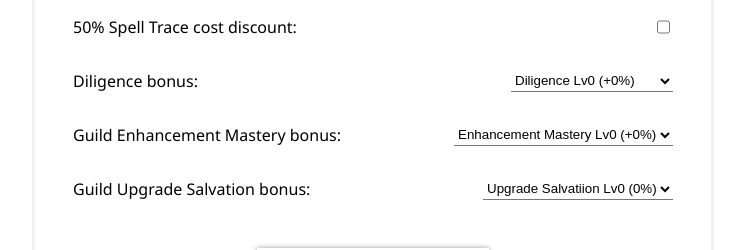
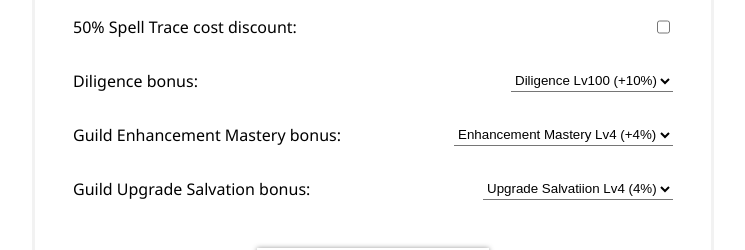
Before and after one commit to lilacse/maplestory-trace-simulator, an Angular app: page / in a window 1280 px wide. Shown: the part 1661-1911 px from the top of the page, without its empty margins (267-1012 px from the left). Built offline with nearby package versions, Linux system fonts and the light colour scheme.

Commit message:
Binds select options to data provider

```diff
--- a/src/app/simulation-options/select-input-data-provider/select-input-data-provider.service.ts
+++ b/src/app/simulation-options/select-input-data-provider/select-input-data-provider.service.ts
@@ -1,9 +1,19 @@
 import { Injectable } from '@angular/core';
+import SelectInputDataInterface from './SelectInputDataInterface';
+import SelectInputTypes from './SelectInputTypes';
+import SelectInputData from './SelectInputData';
 
 @Injectable({
   providedIn: 'root'
 })
 export class SelectInputDataProviderService {
+  private _data: Record<SelectInputTypes, SelectInputDataInterface[]>;
 
-  constructor() { }
+  constructor() {
+    this._data = SelectInputData;
+  }
+
+  public getSelectInputData(selectInputType: SelectInputTypes): SelectInputDataInterface[] {
+    return this._data[selectInputType];
+  }
 }
--- a/src/app/simulation-options/simulation-options.component.html
+++ b/src/app/simulation-options/simulation-options.component.html
@@ -8,10 +8,12 @@
     <div class="input-row">
         <label for="traceTypeInput" class="input-label">Spell Trace type:</label>
         <select id="traceTypeInput" class="input-box">
-            <option value="Trace100p">100% Success Rate Enhancement</option>
-            <option value="Trace70p">70% Success Rate Enhancement</option>
-            <option value="Trace30p">30% Success Rate Enhancement</option>
-            <option value="Trace15p" selected>15% Success Rate Enhancement</option>
+            <option *ngFor="let traceType of traceTypeSelectInputData"
+                [selected]="traceType.selectValue === selectedTraceType"
+                [value]="traceType.value"
+                >
+                {{traceType.displayString}}
+            </option>
         </select>
     </div>
     <div class="spacer"></div>
@@ -29,13 +31,12 @@
     <div class="input-row">
         <label for="innoScrollTypeInput" class="input-label">Inno Scroll type:</label>
         <select id="innoScrollTypeInput" class="input-box">
-            <option value="Inno20p">Innocence Scroll 20%</option>
-            <option value="Inno40p">Innocence Scroll 40%</option>
-            <option value="Inno50p" selected>Innocence Scroll 50%</option>
-            <option value="Inno60p">Innocence Scroll 60%</option>
-            <option value="Inno70p">Innocence Scroll 70%</option>
-            <option value="Inno30pTrace">Innocence Scroll 30% (Spell Trace)</option>
-            <option value="Inno30pTrace">Ark Innocence Scroll 30% (Spell Trace)</option>
+            <option *ngFor="let innoType of innoTypeSelectInputData"
+                [selected]="innoType.selectValue === selectedInnoType"
+                [value]="innoType.value"
+                >
+                {{innoType.displayString}}
+            </option>
         </select>
     </div>
     <div class="spacer"></div>
@@ -49,12 +50,12 @@
     <div class="input-row">
         <label for="cssTypeInput" class="input-label">CSS type: </label>
           <select id="cssTypeInput" class="input-box">
-            <option value="Css1p">Pure Clean Slate Scroll 1%</option>
-            <option value="Css3p">Pure Clean Slate Scroll 3%</option>
-            <option value="Css5p">Pure Clean Slate Scroll 5%</option>
-            <option value="Css10p" selected>Pure Clean Slate Scroll 10%</option>
-            <option value="Css20p">Pure Clean Slate Scroll 20%</option>
-            <option value="Css5pTrace">Pure Clean Slate Scroll 5% (Spell Trace)</option>
+            <option *ngFor="let cssType of cssTypeSelectInputData"
+                [selected]="cssType.selectValue === selectedCssType"
+                [value]="cssType.value"
+                >
+                {{cssType.displayString}}
+            </option>
           </select>
     </div>
     <div class="spacer"></div>
@@ -92,37 +93,34 @@
     <div class="input-row">
         <label for="diligenceInput" class="input-label">Diligence bonus: </label>
           <select id="diligenceInput" class="input-box">
-            <option value="DiligenceLv0">Diligence Lv0 (+0%)</option>
-            <option value="DiligenceLv10">Diligence Lv10 (+1%)</option>
-            <option value="DiligenceLv20">Diligence Lv20 (+2%)</option>
-            <option value="DiligenceLv30">Diligence Lv30 (+3%)</option>
-            <option value="DiligenceLv40">Diligence Lv40 (+4%)</option>
-            <option value="DiligenceLv50">Diligence Lv50 (+5%)</option>
-            <option value="DiligenceLv60">Diligence Lv60 (+6%)</option>
-            <option value="DiligenceLv70">Diligence Lv70 (+7%)</option>
-            <option value="DiligenceLv80">Diligence Lv80 (+8%)</option>
-            <option value="DiligenceLv90">Diligence Lv90 (+9%)</option>
-            <option value="DiligenceLv100">Diligence Lv100 (+10%)</option>
+            <option *ngFor="let diligenceBonus of diligenceLevelSelectInputData"
+                [selected]="diligenceBonus.selectValue === selectedDiligenceLevel"
+                [value]="diligenceBonus.value"
+                >
+                {{diligenceBonus.displayString}}
+            </option>
           </select>
     </div>
     <div class="input-row">
         <label for="guildMasteryInput" class="input-label">Guild Enhancement Mastery bonus: </label>
           <select id="guildMasteryInput" class="input-box">
-            <option value="EnhanceMasteryLv0">Enhancement Mastery Lv0 (+0%)</option>
-            <option value="EnhanceMasteryLv1">Enhancement Mastery Lv1 (+1%)</option>
-            <option value="EnhanceMasteryLv2">Enhancement Mastery Lv2 (+2%)</option>
-            <option value="EnhanceMasteryLv3">Enhancement Mastery Lv3 (+3%)</option>
-            <option value="EnhanceMasteryLv4">Enhancement Mastery Lv4 (+4%)</option>
+            <option *ngFor="let guildEnhancementMasteryBonus of guildEnhancementMasteryBonusSelectInputData"
+                [selected]="guildEnhancementMasteryBonus.selectValue === selectedGuildEnhancementMasteryBonus"
+                [value]="guildEnhancementMasteryBonus.value"
+                >
+                {{guildEnhancementMasteryBonus.displayString}}
+            </option>
           </select>
     </div>
     <div class="input-row">
         <label for="guildSalvationInput" class="input-label">Guild Upgrade Salvation bonus: </label>
           <select id="guildSalvationInput" class="input-box">
-            <option value="UpgradeSalvationLv0">Upgrade Salvatiion Lv0 (0%)</option>
-            <option value="UpgradeSalvationLv1">Upgrade Salvatiion Lv1 (1%)</option>
-            <option value="UpgradeSalvationLv2">Upgrade Salvatiion Lv2 (2%)</option>
-            <option value="UpgradeSalvationLv3">Upgrade Salvatiion Lv3 (3%)</option>
-            <option value="UpgradeSalvationLv4">Upgrade Salvatiion Lv4 (4%)</option>
+            <option *ngFor="let guildUpgradeSalvationLevel of guildUpgradeSalvationBonusSelectInputData"
+                [selected]="guildUpgradeSalvationLevel.selectValue === selectedGuildUpgradeSalvationBonus"
+                [value]="guildUpgradeSalvationLevel.value"
+                >
+                {{guildUpgradeSalvationLevel.displayString}}
+            </option>
           </select>
     </div>
     <div class="button-wrapper">
--- a/src/app/simulation-options/simulation-options.component.ts
+++ b/src/app/simulation-options/simulation-options.component.ts
@@ -7,6 +7,8 @@ import GuildEnhancementMasteryBonus from '../trace-simulator/enums/trace-bonuses
 import GuildUpgradeSalvationLevel from '../trace-simulator/enums/trace-bonuses/GuildUpgradeSalvationLevel';
 import SimulationOptions from '../trace-simulator/modules/simulator/SimulationOptions';
 import { TraceSimulatorService } from '../trace-simulator/trace-simulator.service';
+import { SelectInputDataProviderService } from './select-input-data-provider/select-input-data-provider.service';
+import SelectInputDataInterface from './select-input-data-provider/SelectInputDataInterface';
 
 @Component({
   selector: 'app-simulation-options',
@@ -33,7 +35,21 @@ export class SimulationOptionsComponent implements OnInit {
 
   public simOptions: SimulationOptions;
 
-  constructor(private _traceSimulatorService: TraceSimulatorService) {
+  public cssTypeSelectInputData: SelectInputDataInterface[];
+  public innoTypeSelectInputData: SelectInputDataInterface[];
+  public traceTypeSelectInputData: SelectInputDataInterface[];
+  public diligenceLevelSelectInputData: SelectInputDataInterface[];
+  public guildEnhancementMasteryBonusSelectInputData: SelectInputDataInterface[];
+  public guildUpgradeSalvationBonusSelectInputData: SelectInputDataInterface[];
+
+  public selectedCssType: string;
+  public selectedInnoType: string;
+  public selectedTraceType: string;
+  public selectedDiligenceLevel: string;
+  public selectedGuildEnhancementMasteryBonus: string;
+  public selectedGuildUpgradeSalvationBonus: string;
+
+  constructor(private _traceSimulatorService: TraceSimulatorService, private _selectInputDataProviderService: SelectInputDataProviderService) {
     this.simOptions = _traceSimulatorService.simulationOptions;
 
     this._defaultFailsBeforeInno = this.simOptions.failsBeforeInno;
@@ -51,6 +67,20 @@ export class SimulationOptionsComponent implements OnInit {
     this._defaultDiligenceLevel = this.simOptions.diligenceLevel;
     this._defaultGuildEnhancementMasteryBonus = this.simOptions.guildEnhancementMasteryBonus;
     this._defaultGuildUpgradeSalvationLevel = this.simOptions.guildUpgradeSalvationLevel;
+
+    this.cssTypeSelectInputData = _selectInputDataProviderService.getSelectInputData('CssType');
+    this.innoTypeSelectInputData = _selectInputDataProviderService.getSelectInputData('InnoType');
+    this.traceTypeSelectInputData = _selectInputDataProviderService.getSelectInputData('TraceType');
+    this.diligenceLevelSelectInputData = _selectInputDataProviderService.getSelectInputData('DiligenceBonus');
+    this.guildEnhancementMasteryBonusSelectInputData = _selectInputDataProviderService.getSelectInputData('GuildEnhancementMasteryBonus');
+    this.guildUpgradeSalvationBonusSelectInputData = _selectInputDataProviderService.getSelectInputData('GuildUpgradeSalvationLevel');
+
+    this.selectedCssType = this.cssTypeSelectInputData.find(css => css.value === this._defaultCssType)?.selectValue || "";
+    this.selectedInnoType = this.innoTypeSelectInputData.find(inno => inno.value === this._defaultInnoType)?.selectValue || "";
+    this.selectedTraceType = this.traceTypeSelectInputData.find(trace => trace.value === this._defaultTraceType)?.selectValue || "";
+    this.selectedDiligenceLevel = this.diligenceLevelSelectInputData.find(bonus => bonus.value === this._defaultDiligenceLevel)?.selectValue || "";
+    this.selectedGuildEnhancementMasteryBonus = this.guildEnhancementMasteryBonusSelectInputData.find(bonus => bonus.value === this._defaultGuildEnhancementMasteryBonus)?.selectValue || "";
+    this.selectedGuildUpgradeSalvationBonus = this.guildUpgradeSalvationBonusSelectInputData.find(bonus => bonus.value === this._defaultGuildUpgradeSalvationLevel)?.selectValue || "";
   }
 
   ngOnInit(): void {
```
